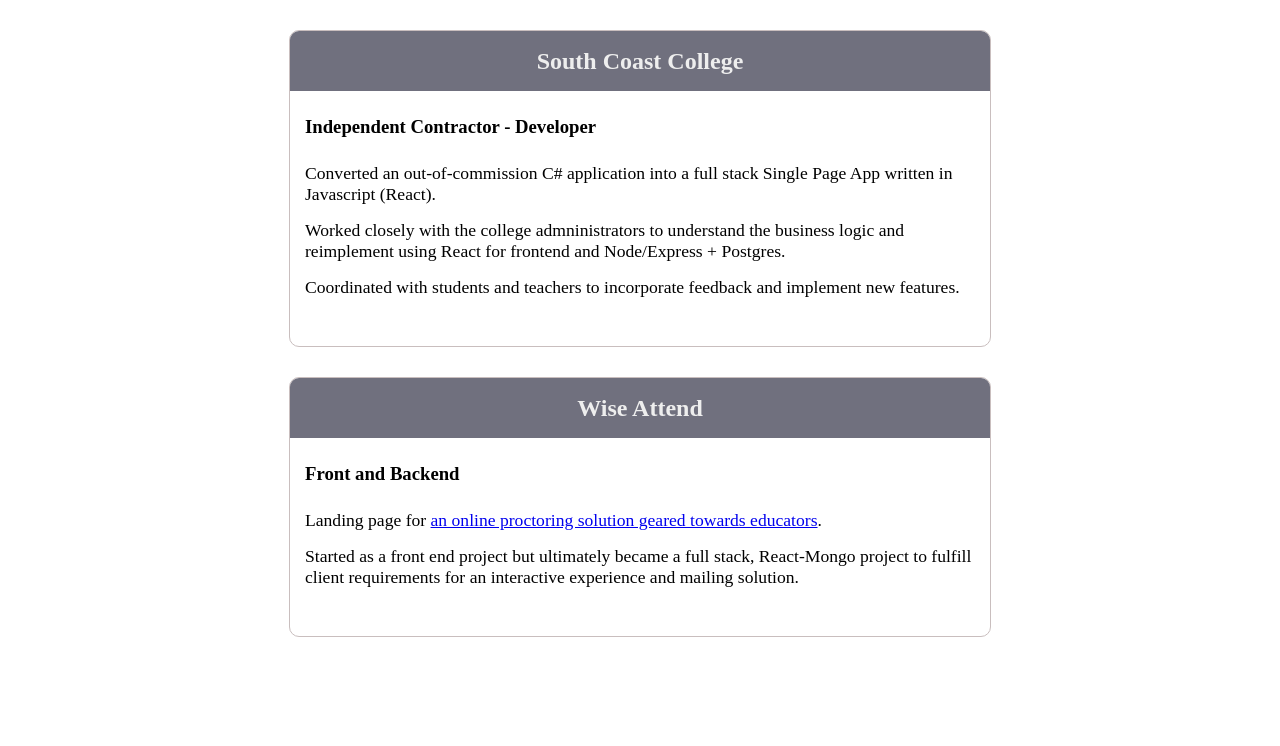
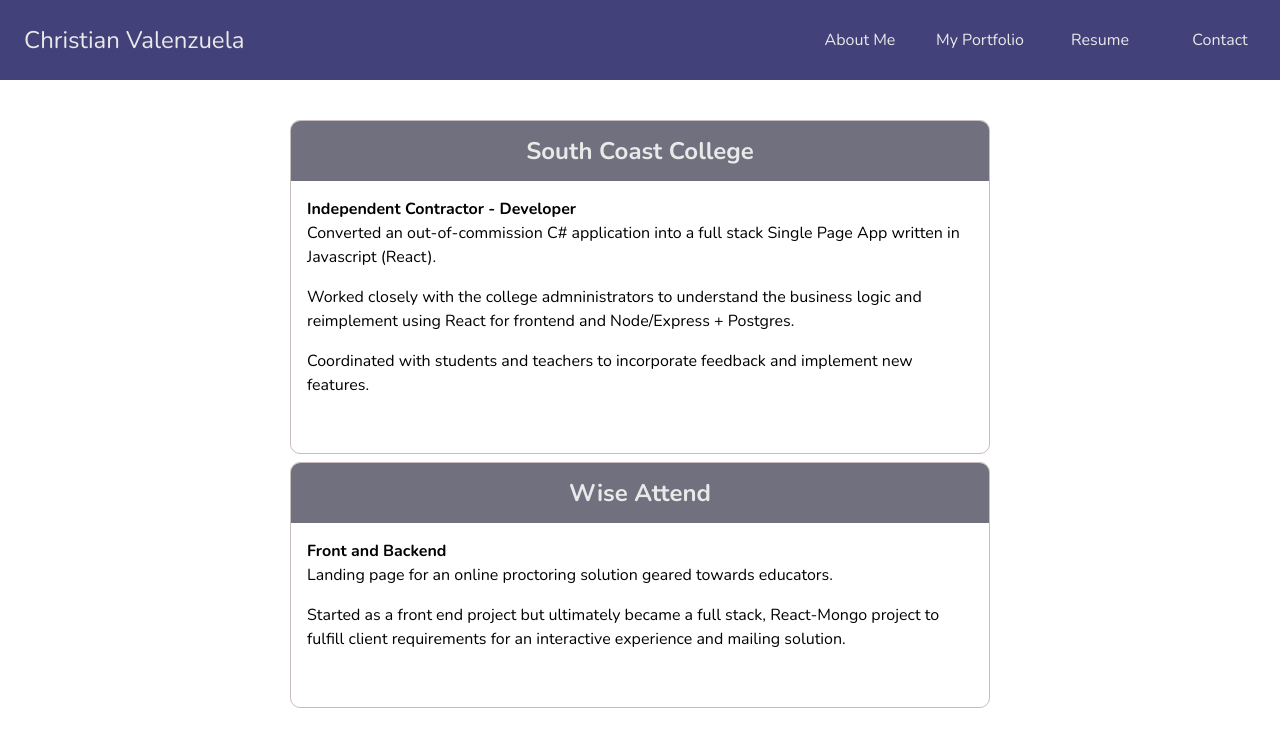
Before and after one commit to chris-av/portfolio-react, a Next.js app: page /portfolio in a window 1280 px wide. Shown: the top 746 px of the page. Built offline with nearby package versions, Linux system fonts and the light colour scheme.

Commit message:
move portfolio to app dir

```diff
--- a/pages/portfolio.tsx
+++ b/app/portfolio/PortfolioWrapper.tsx
@@ -1,21 +1,19 @@
-import React from 'react';
+"use client";
+import { useSpring, animated } from '@react-spring/web';
+import { portfolio } from '@/data/portfolio.data';
 import Card from '@/components/Card';
 
-import { useSpring, animated } from '@react-spring/web';
-import { portfolio } from '@/data/portfolio.data';
-
-export default function Portfolio() {
-  const duration = 2300;
-
+export default function ClientWrapper() {
+  const duration = 10;
   const styles = portfolio.map(p => useSpring({
     from: { opacity: 0 },
     to: { opacity: 1 },
     delay: p.delay,
     config: { duration: duration },
   }));
-
+  console.log({ styles });
   return (
-    <div className="py-[2rem]">
+    <div>
       { portfolio.filter(p => p.active === true).map((portf, i) => (
           <animated.div style={styles[i]} key={i}>
             <Card
@@ -23,10 +21,9 @@
               daterange={""}
               jobtitle={portf.jobtitle}
               description={portf.description}
-              styles={{}}
             />
           </animated.div>
         )) }
     </div>
-  )
+  );
 }
--- /dev/null
+++ b/app/portfolio/page.tsx
@@ -0,0 +1,8 @@
+import PortfolioWrapper from "./PortfolioWrapper";
+export default function Page() {
+  return (
+    <div className="py-[2rem]">
+      <PortfolioWrapper />
+    </div>
+  );
+}
--- a/components/Card.tsx
+++ b/components/Card.tsx
@@ -1,6 +1,4 @@
 import React from 'react';
-import styled from 'styled-components';
-import { breakpoints } from '@/styles/style-assets';
 
 
 interface CardProps {
@@ -8,17 +6,17 @@
   jobtitle: string;
   daterange: string;
   description: any;
-  styles: any;
+  styles?: any;
 }
 
-const Card = ({ org, jobtitle, daterange, description, styles } : CardProps) => {
+export default function Card({ org, jobtitle, daterange, description, styles = {} } : CardProps) {
   return (
-    <Container style={styles}>
-      <div className="card-header">
+    <div className="mx-auto my-2 w-full max-w-[700px] rounded-[10px] border border-[#c9bebe]" style={styles}>
+      <div className="flex h-[60px] items-center justify-center rounded-tl-[9px] rounded-tr-[9px] bg-[#70707e] text-2xl text-white">
         <h2 className="header">{org}</h2>
       </div>
-      <div className="card-body">
-        <div className="card-title">
+      <div className="card-body h-full p-4">
+        <div className="">
           <h3 className="job-title">{jobtitle}</h3>
           <div className="date-range">{daterange}</div>
         </div>
@@ -27,96 +25,6 @@
         </div>
         <br/>
       </div>
-    </Container>
+    </div>
   );
 }
-
-
-const Container = styled.div`
-
-  border: solid 1px #c9bebe;
-  border-radius: 10px;
-  margin: 30px auto;
-  width: 100%;
-  max-width: 700px;
-
-  .card-header {
-    h1, h2, h3 { margin: 0; }
-    border-radius: 9px 9px 0 0;
-    height: 60px;
-    background-color: #70707e;
-  }
-
-  .header {
-    height: 100%;
-    text-align: center;
-    display: flex;
-    justify-content: center;
-    align-items: center;
-    color: #eeeeee;
-    font-weight: 600;
-  }
-
-  .card-body {
-    h1, h2, h3 { margin: 10px 0; }
-    height: 100%;
-    padding: 15px;
-    a { text-decoration: underline; }
-  }
-
-  .card-title {
-    margin: 0;
-    display: flex;
-    justify-content: space-between;
-  }
-
-  .job-title {
-    max-width: 60%;
-  }
-
-  .date-range {
-    font-size: 1rem;
-    margin: auto 0;
-  }
-
-  .card-text div {
-    margin: 15px 0;
-  }
-
-  .card-text p {
-    margin: 15px 0;
-  }
-
-  .card-text div, p {
-    font-size: 1.1rem;
-  }
-
-  @media(max-width: ${breakpoints.smartphoneRegular}) {
-
-    .card-header {
-      h2 { font-size: 24px; }
-      height: 90px;
-      padding: 0 10px;
-    }
-
-    .card-title {
-      flex-direction: column;
-    }
-
-    .job-title, .date-range {
-      max-width: 100%;
-      width: 100%;
-    }
-
-    .card-text div, p {
-      font-size: 14px;
-    }
-
-  }
-
-
-
-`;
-
-
-export default Card;
--- a/data/portfolio.data.tsx
+++ b/data/portfolio.data.tsx
@@ -11,7 +11,8 @@
         <p>Worked closely with the college admninistrators to understand the business logic and reimplement using React for frontend and Node/Express + Postgres.</p>
         <p>Coordinated with students and teachers to incorporate feedback and implement new features.</p>
       </div>
-    )
+    ),
+    delay: 0,
   },
   {
     organization: "Wise Attend",
```
